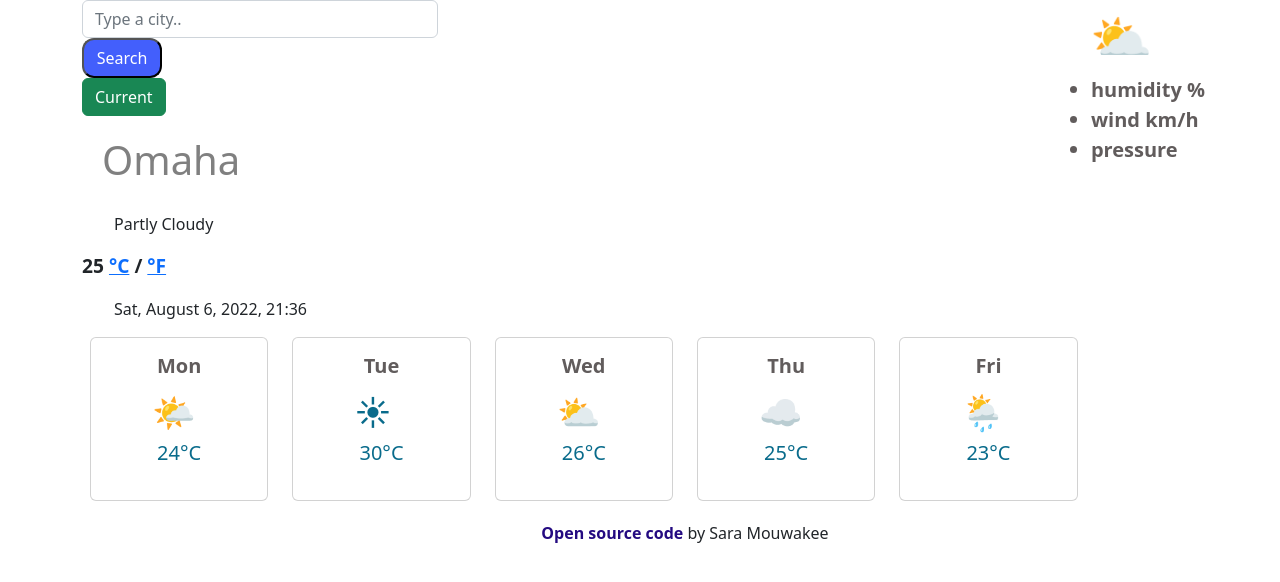
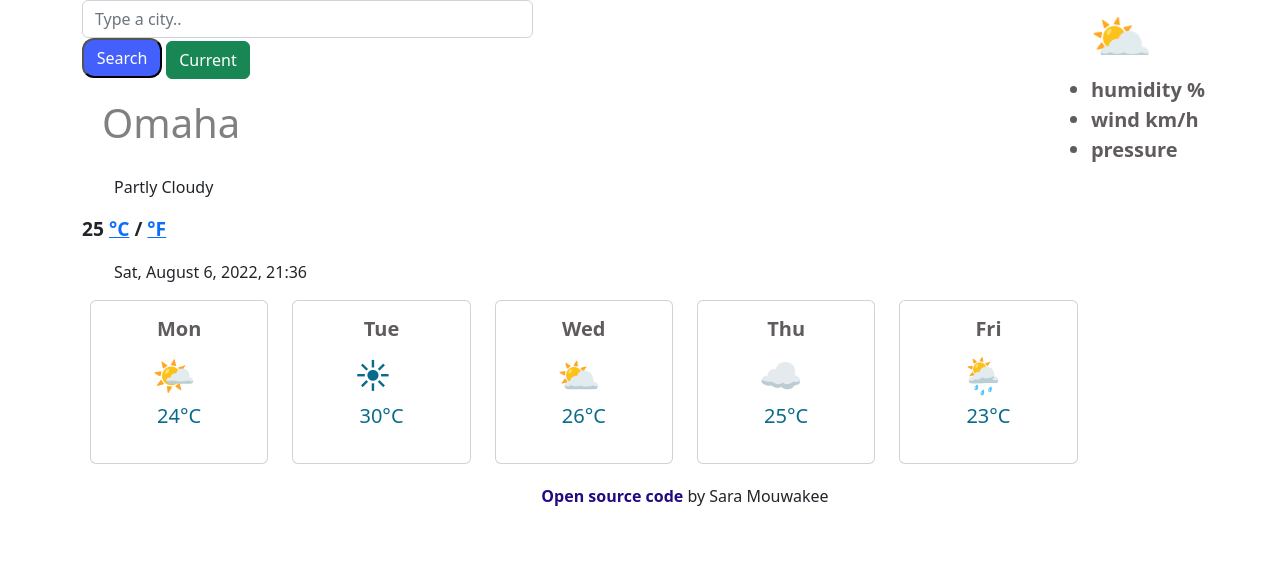
Before and after one commit to Sara-mwk/my_weather_app, a website built with Parcel: page index.html in a window 1280 px wide. Built offline with nearby package versions, Linux system fonts and the light colour scheme; no server answers.

Commit message:
Updated index.html

```diff
--- a/index.html
+++ b/index.html
@@ -36,32 +36,25 @@
         <div class="info-left">
           <form class="weather-search" id="search-form">
             <div class="row">
-                <div class="col-4">
+                <div class="col-5">
                     <input
                     type="text"
                     placeholder="Type a city.."
                     class="form-control"
                     id="city-input"
-                    autocomplete="off"
                     />
-                   <div class="c0l-3">
-                     <button
+                   <input
                      type="submit"
-                     value="search-button"
+                     value="Search"
                      class="btn-btn-primary"
                      id="search-button">
-                     Search
-                    </button>
-                   </div>
 
-          <div class="col-3">
-					<button
+					<input
 					type="submit"
 					class="btn btn-success"
-					id="current-button">
-					 Current
-					</button>
-          </div>
+					id="current-button"
+          value="Current">
+        </div>
         </div>
         </form>
             </div>
```
